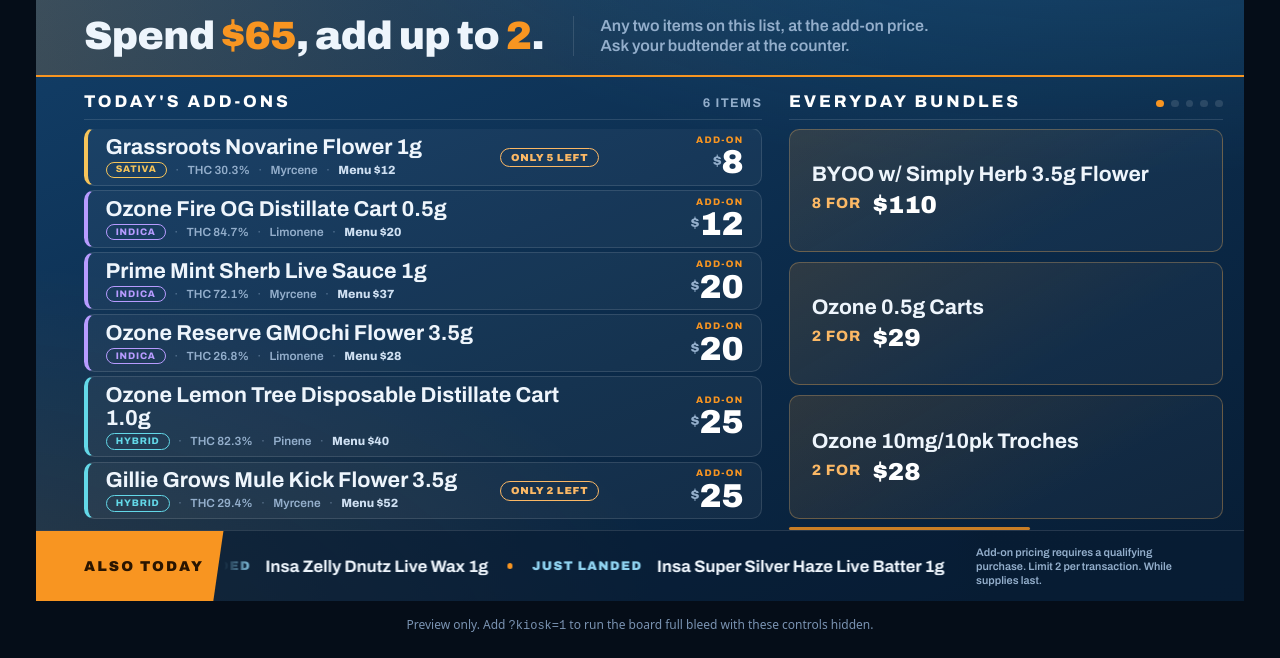
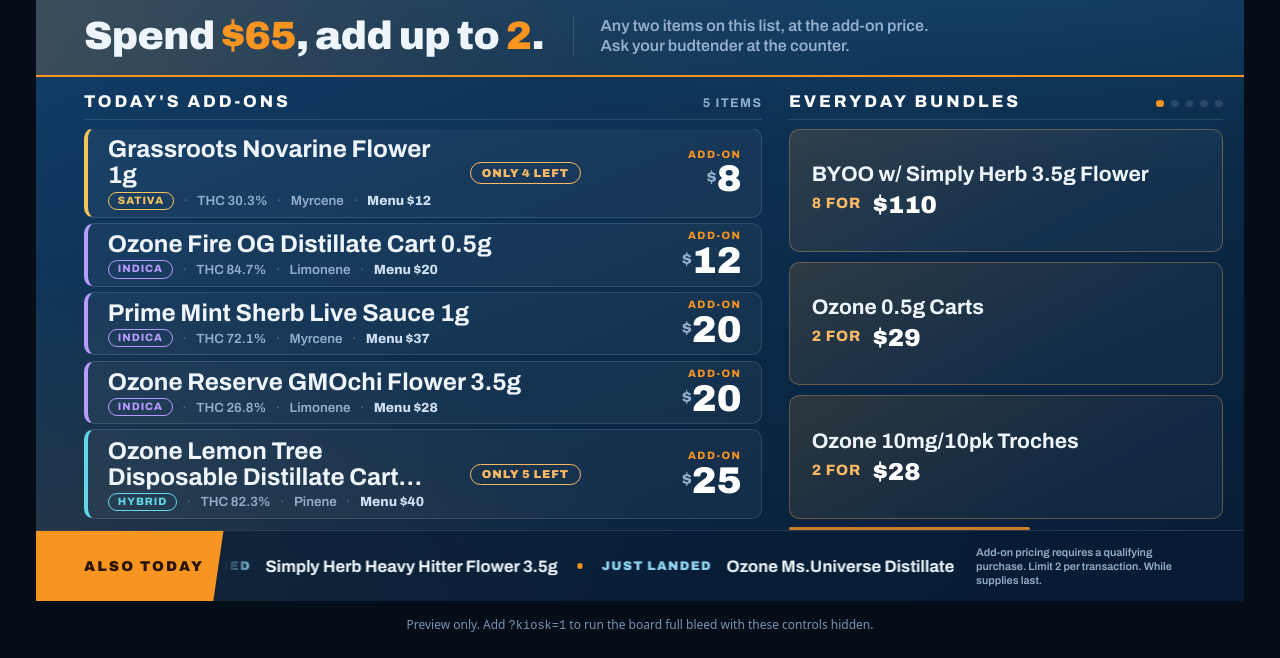
Before and after one commit to theflyingpierogi/tvboard, a plain HTML site: page index.html in a window 1280 px wide. Shown: the part 148-806 px from the top of the page. Drawn offline with Linux system fonts and the light colour scheme.

Commit message:
Add files via upload

```diff
--- a/index.html
+++ b/index.html
@@ -383,7 +383,7 @@
         "type": "Sativa",
         "menu": 12.0,
         "addon": 8,
-        "units": 5,
+        "units": 4,
         "tp": "Myrcene",
         "thc": "30.3"
       },
@@ -392,7 +392,7 @@
         "type": "Indica",
         "menu": 20.0,
         "addon": 12,
-        "units": 103,
+        "units": 102,
         "tp": "Limonene",
         "thc": "84.7"
       },
@@ -419,58 +419,73 @@
         "type": "Hybrid",
         "menu": 40.0,
         "addon": 25,
-        "units": 6,
+        "units": 5,
         "tp": "Pinene",
         "thc": "82.3"
-      },
-      {
-        "name": "Gillie Grows Mule Kick Flower 3.5g",
-        "type": "Hybrid",
-        "menu": 52.0,
-        "addon": 25,
-        "units": 2,
-        "tp": "Myrcene",
-        "thc": "29.4"
       }
     ]
   },
   "justLanded": {
     "Cranberry": [
       {
-        "name": "Insa Zelly Dnutz Live Wax 1g",
-        "type": "Hybrid",
-        "thc": "76.2",
-        "sub": "Received Sep 12"
+        "name": "Simply Herb Heavy Hitter Flower 3.5g",
+        "party": "AWH",
+        "label": "Just landed"
       },
       {
-        "name": "Insa Super Silver Haze Live Batter 1g",
-        "type": "Sativa",
-        "thc": "67.7",
-        "sub": "Received Sep 11"
+        "name": "Ozone Ms.Universe Distillate Cart 1.0g",
+        "party": "AWH",
+        "label": "Just landed"
       },
       {
-        "name": "BITS Elderberry Wellness 1:1 CBD:THC Troches 5mg/20pk (100mg)",
-        "type": "1:1",
-        "thc": "0.2",
-        "sub": "Received Sep 10"
+        "name": "Rythm GREEN T LR Cartridge 1g",
+        "party": "3P",
+        "label": "New arrival"
       },
       {
-        "name": "Alien Labs Dark Web Flower 3.5g",
-        "type": "Hybrid",
-        "thc": "25.0",
-        "sub": "Received Sep 9"
+        "name": "Ozone Black Cherry Troches 50mg/10pk 500mg",
+        "party": "AWH",
+        "label": "Just landed"
       },
       {
-        "name": "Jim's Stash Dozicot Flower 28g",
-        "type": "Indica",
-        "thc": "19.0",
-        "sub": "Received Sep 8"
+        "name": "Ozone Reserve Animal Rntz Flower 3.5g",
+        "party": "AWH",
+        "label": "Just landed"
       },
       {
-        "name": "Belushi's Farm Wedding Cke Flower 3.5g",
-        "type": "Hybrid",
-        "thc": "29.6",
-        "sub": "Received Sep 7"
+        "name": "Cresco 707 Headband LR Cartridge 1g",
+        "party": "3P",
+        "label": "New arrival"
+      },
+      {
+        "name": "Simply Herb Gastro Flower 7g",
+        "party": "AWH",
+        "label": "Just landed"
+      },
+      {
+        "name": "Ozone Cheesy Diesel Distillate Cart 1.0g",
+        "party": "AWH",
+        "label": "Just landed"
+      },
+      {
+        "name": "Revel Mango Cartridge 1g",
+        "party": "3P",
+        "label": "New arrival"
+      },
+      {
+        "name": "Simply Herb Rainbow Skunk Flower 3.5g",
+        "party": "AWH",
+        "label": "Just landed"
+      },
+      {
+        "name": "Ozone Banoreoz Disposable Distillate Cart 1.0g",
+        "party": "AWH",
+        "label": "Just landed"
+      },
+      {
+        "name": "Strane Stash White Lotus LTD Cartridge 1g",
+        "party": "3P",
+        "label": "New arrival"
       }
     ]
   }
```
